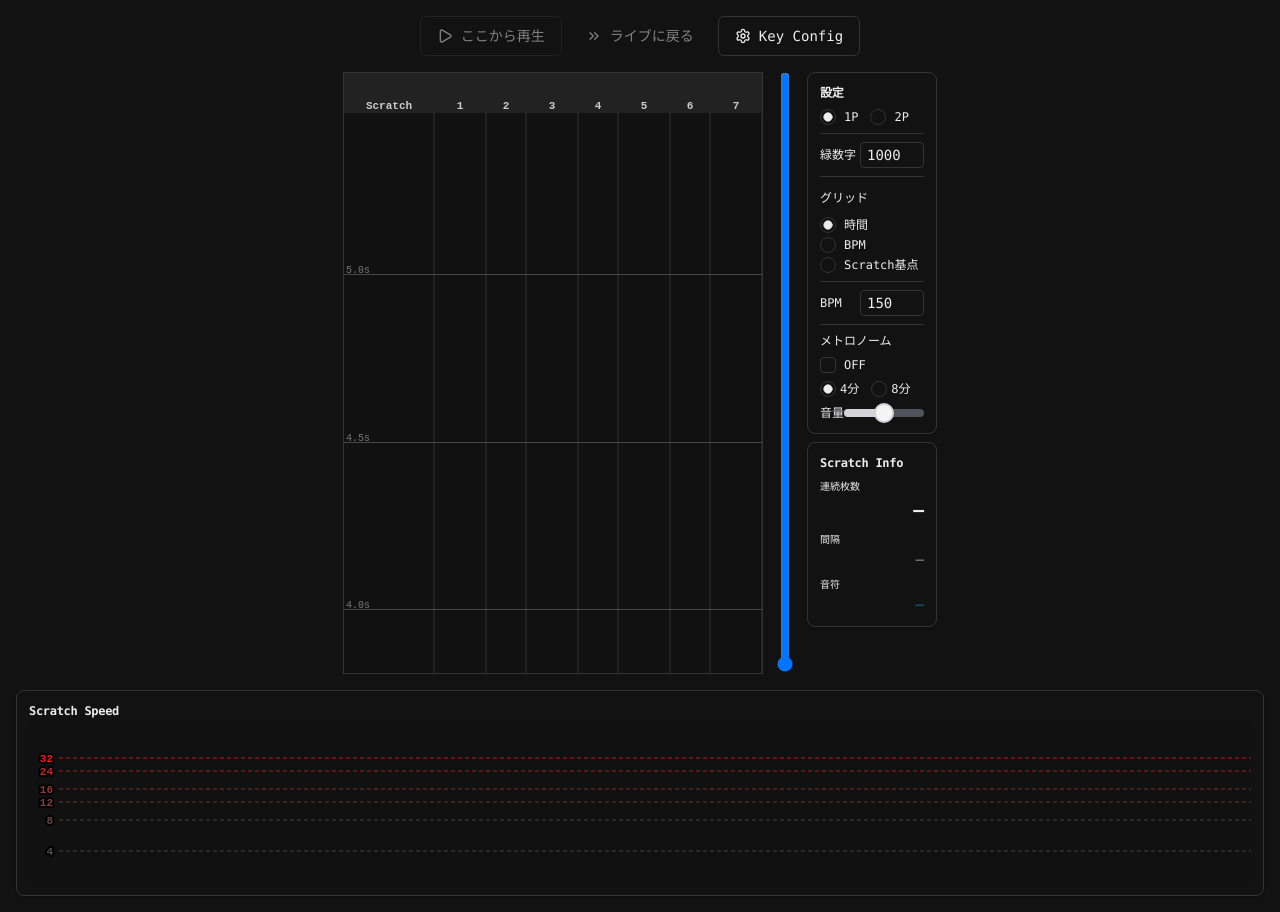
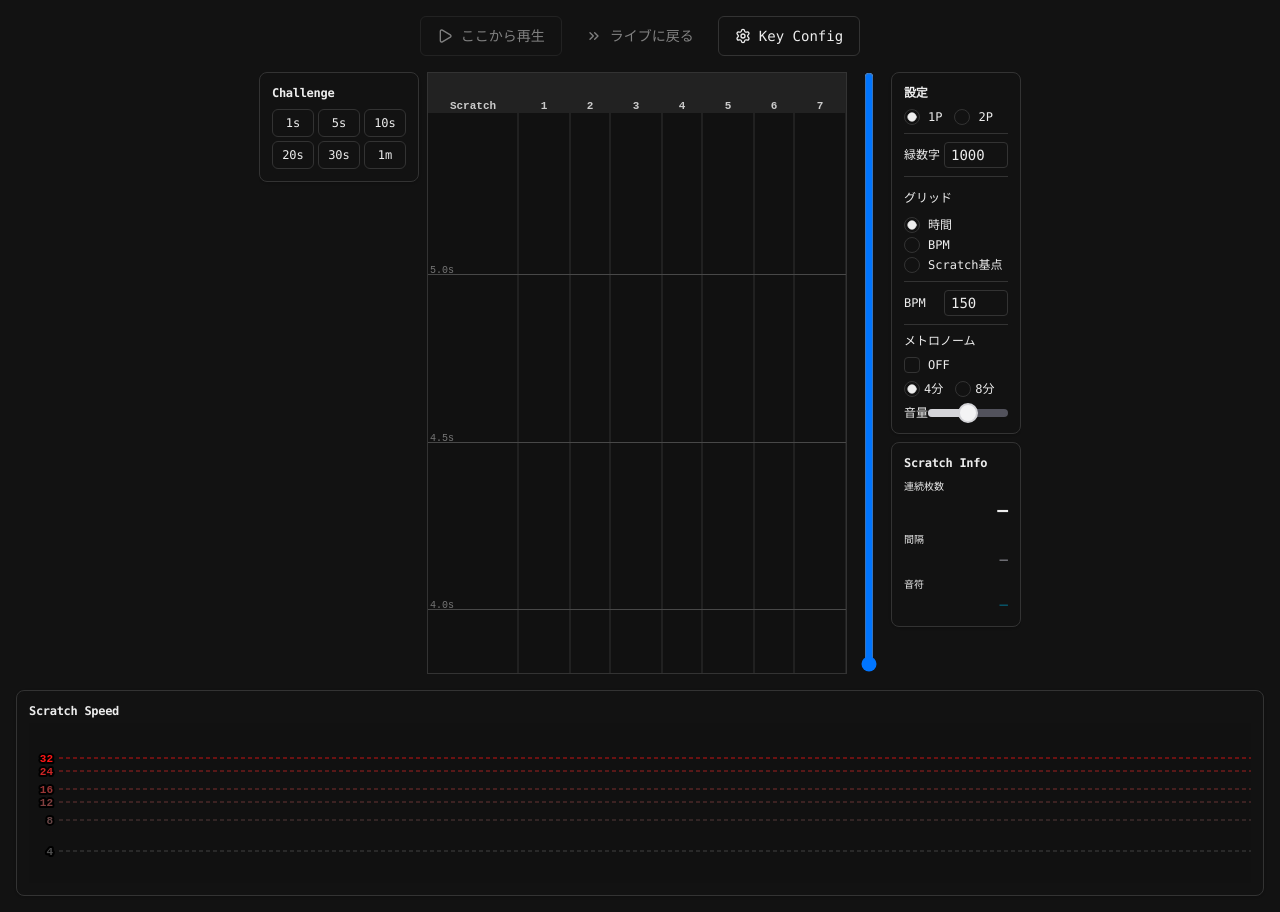
Before and after one commit to MasaoBlue/daken-trainer, a React app: page / in a window 1280 px wide. Built offline with nearby package versions, Linux system fonts and the light colour scheme; the HTML template or start-up script is replaced by a standard one.

Commit message:
時間内の枚数を競うモード追加

```diff
--- a/src-tauri/tauri.conf.json
+++ b/src-tauri/tauri.conf.json
@@ -13,7 +13,7 @@
     "windows": [
       {
         "title": "Daken Trainer",
-        "width": 670,
+        "width": 840,
         "height": 980
       }
     ],
--- a/src/App.tsx
+++ b/src/App.tsx
@@ -547,6 +547,22 @@ export default function App() {
   const chartWidthRef = useRef(CHART_W);
   const [chartTooltip, setChartTooltip] = useState<{ x: number; y: number; entry: IntervalEntry; idx: number } | null>(null);
 
+  // チャレンジモード
+  type ChallengeState = "idle" | "ready" | "running" | "done";
+  const [challengeState, setChallengeState] = useState<ChallengeState>("idle");
+  const challengeStateRef = useRef<ChallengeState>("idle");
+  const [challengeDuration, setChallengeDuration] = useState(30);
+  const challengeDurationRef = useRef(30);
+  const challengeStartRef = useRef(0);
+  const challengeScrCountRef = useRef(0);
+  const [challengeScrCount, setChallengeScrCount] = useState(0);
+  const [challengeTimeLeft, setChallengeTimeLeft] = useState(0);
+  const challengeIntervalsRef = useRef<IntervalEntry[]>([]);
+  const [challengeResult, setChallengeResult] = useState<{
+    count: number; duration: number; avgMs: number | null;
+    noteDivision: string | null; isNewBest: boolean;
+  } | null>(null);
+
   // キーコンフィグ
   const [keyConfig, setKeyConfig] = useState<KeyConfig>(loadConfig);
   const keyConfigRef    = useRef<KeyConfig>(loadConfig());
@@ -608,6 +624,19 @@ export default function App() {
         setScrCount(scrCountRef.current);
         invoke("play_clap").catch(() => {});
 
+        // チャレンジモード: スクラッチカウント
+        if (challengeStateRef.current === "ready") {
+          challengeStateRef.current = "running";
+          setChallengeState("running");
+          challengeStartRef.current = nowJs;
+          challengeScrCountRef.current = 1;
+          setChallengeScrCount(1);
+          challengeIntervalsRef.current = [];
+        } else if (challengeStateRef.current === "running") {
+          challengeScrCountRef.current += 1;
+          setChallengeScrCount(challengeScrCountRef.current);
+        }
+
         let intervalMs: number | null = null;
         let estimatedBpm: number | null = null;
         let offsetMs: number | null = null;
@@ -621,6 +650,10 @@ export default function App() {
             ...intervalHistoryRef.current.slice(-(INTERVAL_HISTORY - 1)),
             { ms: intervalMs, dir },
           ];
+          // チャレンジモード: インターバル記録
+          if (challengeStateRef.current === "running") {
+            challengeIntervalsRef.current.push({ ms: intervalMs, dir });
+          }
 
           const elapsedMs = nowJs - scrOriginRef.current;
           if (elapsedMs > 0 && scrCountRef.current >= 2) {
@@ -829,6 +862,31 @@ export default function App() {
       if (chartCtxRef.current) {
         drawBarChart(chartCtxRef.current, intervalHistoryRef.current, bpmRef.current, chartWidthRef.current, CHART_H);
       }
+      // チャレンジモード: タイマー更新
+      if (challengeStateRef.current === "running") {
+        const elapsed = (nowMs - challengeStartRef.current) / 1000;
+        const remaining = challengeDurationRef.current - elapsed;
+        if (remaining <= 0) {
+          challengeStateRef.current = "done";
+          setChallengeState("done");
+          setChallengeTimeLeft(0);
+          const intervals = challengeIntervalsRef.current;
+          const avgMs = intervals.length > 0
+            ? Math.round(intervals.reduce((s, e) => s + e.ms, 0) / intervals.length)
+            : null;
+          const nd = avgMs !== null && bpmRef.current > 0
+            ? nearestNoteDivision(avgMs, bpmRef.current) : null;
+          const cnt = challengeScrCountRef.current;
+          const dur = challengeDurationRef.current;
+          const bestKey = `scratch-trainer-challenge-best-${dur}`;
+          const prevBest = parseInt(localStorage.getItem(bestKey) ?? "0");
+          const isNewBest = cnt > prevBest;
+          if (isNewBest) localStorage.setItem(bestKey, String(cnt));
+          setChallengeResult({ count: cnt, duration: dur, avgMs, noteDivision: nd, isNewBest });
+        } else {
+          setChallengeTimeLeft(remaining);
+        }
+      }
       rafRef.current = requestAnimationFrame(loop);
     };
     rafRef.current = requestAnimationFrame(loop);
@@ -964,8 +1022,116 @@ export default function App() {
         </Button>
       </div>
 
-      {/* メイン行: canvas + スライダー + 設定パネル */}
+      {/* メイン行: チャレンジ + canvas + スライダー + 設定パネル */}
       <div className="flex items-start gap-2 overflow-x-auto">
+
+        {/* チャレンジモード */}
+        <Card className={`h-fit shrink-0 w-[160px] ${challengeState === "running" ? "border-orange-500/50 shadow-[0_0_8px_rgba(255,165,0,0.2)]" : ""}`}>
+          <CardHeader className="pb-2 pt-3 px-3">
+            <CardTitle className="text-xs text-muted-foreground">Challenge</CardTitle>
+          </CardHeader>
+          <CardContent className="px-3 pb-3 flex flex-col gap-2 items-center">
+            {/* 時間選択ボタン */}
+            <div className="grid grid-cols-3 gap-1 w-full">
+              {([1, 5, 10, 20, 30, 60] as const).map(d => (
+                <Button
+                  key={d}
+                  size="sm"
+                  variant={challengeState !== "idle" && challengeDuration === d ? "default" : "outline"}
+                  className="text-xs px-1 h-7"
+                  disabled={challengeState === "running"}
+                  onClick={() => {
+                    setChallengeDuration(d);
+                    challengeDurationRef.current = d;
+                    challengeStateRef.current = "ready";
+                    setChallengeState("ready");
+                    challengeScrCountRef.current = 0;
+                    setChallengeScrCount(0);
+                    setChallengeResult(null);
+                  }}
+                >
+                  {d === 60 ? "1m" : `${d}s`}
+                </Button>
+              ))}
+            </div>
+
+            {/* タイマー表示（ready / running） */}
+            {(challengeState === "ready" || challengeState === "running") && (
+              <div className={`font-mono text-3xl font-bold tabular-nums text-center w-full ${
+                challengeState === "ready" ? "text-zinc-500" : "text-orange-400"
+              }`}>
+                {challengeState === "ready"
+                  ? `${challengeDuration}.00`
+                  : challengeTimeLeft.toFixed(2)
+                }
+              </div>
+            )}
+
+            {/* READY: スクラッチで開始プロンプト */}
+            {challengeState === "ready" && (
+              <>
+                <span className="text-xs text-muted-foreground animate-pulse">
+                  スクラッチで開始
+                </span>
+                <Button
+                  size="sm" variant="ghost"
+                  className="text-xs"
+                  onClick={() => {
+                    challengeStateRef.current = "idle";
+                    setChallengeState("idle");
+                  }}
+                >
+                  キャンセル
+                </Button>
+              </>
+            )}
+
+            {/* RUNNING: スクラッチ回数 */}
+            {challengeState === "running" && (
+              <div className="text-center w-full">
+                <span className="text-[10px] text-muted-foreground">Scratches</span>
+                <div className="font-mono text-3xl font-bold tabular-nums text-yellow-300">
+                  {challengeScrCount}
+                </div>
+              </div>
+            )}
+
+            {/* DONE: 結果表示 */}
+            {challengeState === "done" && challengeResult && (
+              <div className="text-center flex flex-col gap-1 w-full">
+                <div className="text-base font-bold text-green-400">FINISH!</div>
+                <div className="font-mono text-3xl font-bold tabular-nums text-yellow-300">
+                  {challengeResult.count}
+                </div>
+                <span className="text-[10px] text-muted-foreground">scratches</span>
+                {challengeResult.avgMs !== null && (
+                  <span className="text-xs text-zinc-400">
+                    Avg: {challengeResult.avgMs}ms
+                    {challengeResult.noteDivision && ` (${challengeResult.noteDivision})`}
+                  </span>
+                )}
+                {challengeResult.isNewBest && (
+                  <span className="text-xs text-green-400 font-bold animate-pulse">
+                    NEW BEST!
+                  </span>
+                )}
+                <a
+                  href={`https://twitter.com/intent/tweet?text=${encodeURIComponent(
+                    `${challengeResult.duration === 60 ? "1m" : `${challengeResult.duration}s`}で${challengeResult.count}回スクラッチした！`
+                    + (challengeResult.avgMs !== null
+                      ? `\nAvg: ${challengeResult.avgMs}ms` + (challengeResult.noteDivision ? ` (${challengeResult.noteDivision})` : "")
+                      : "")
+                  )}&hashtags=${encodeURIComponent("daken_trainer")}`}
+                  target="_blank"
+                  rel="noopener noreferrer"
+                  className="mt-1 inline-flex items-center justify-center gap-1 text-xs px-3 py-1.5 rounded border border-border text-muted-foreground hover:text-foreground hover:border-zinc-500 transition-colors"
+                >
+                  Share on 𝕏
+                </a>
+              </div>
+            )}
+          </CardContent>
+        </Card>
 
         {/* Canvas */}
         <canvas
```
